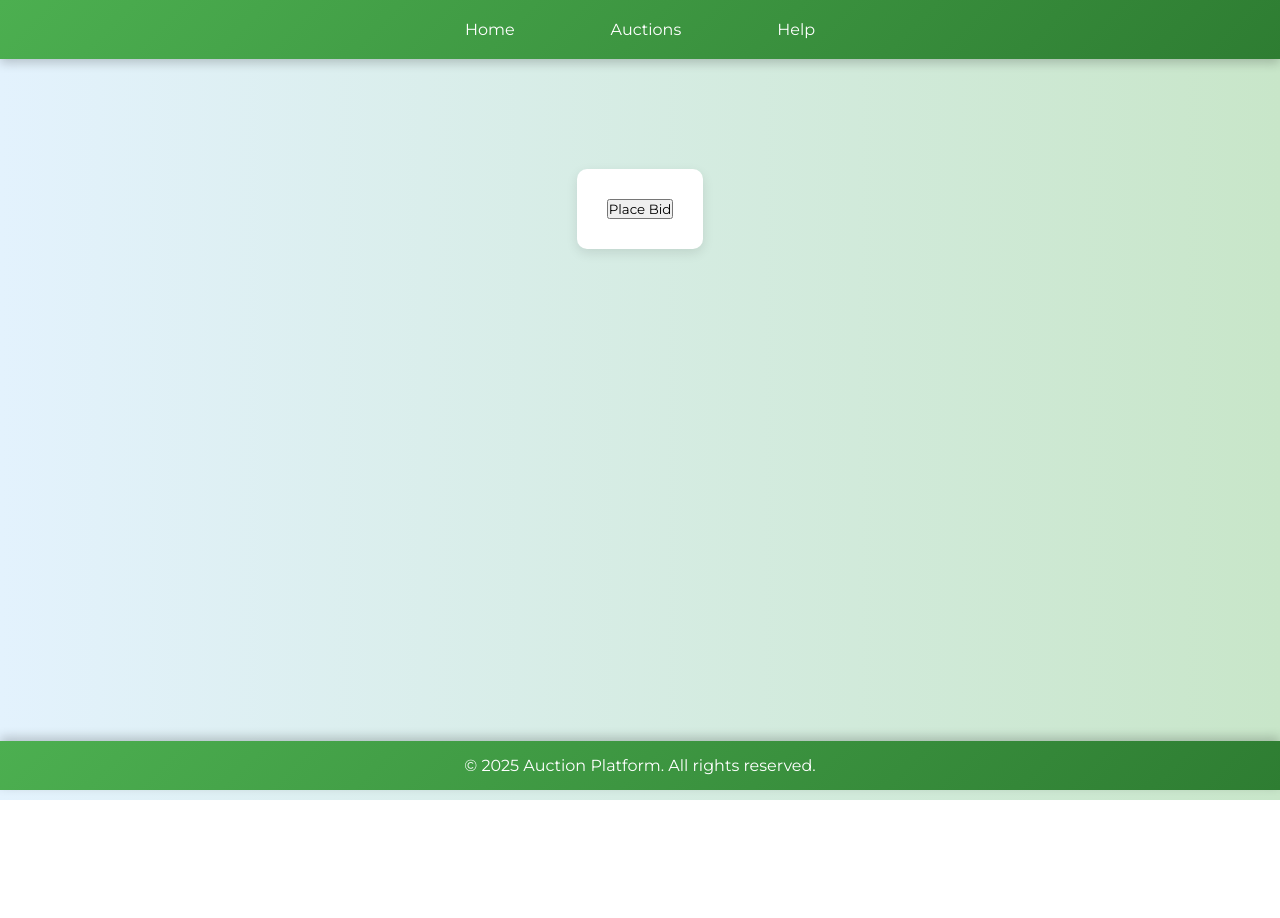
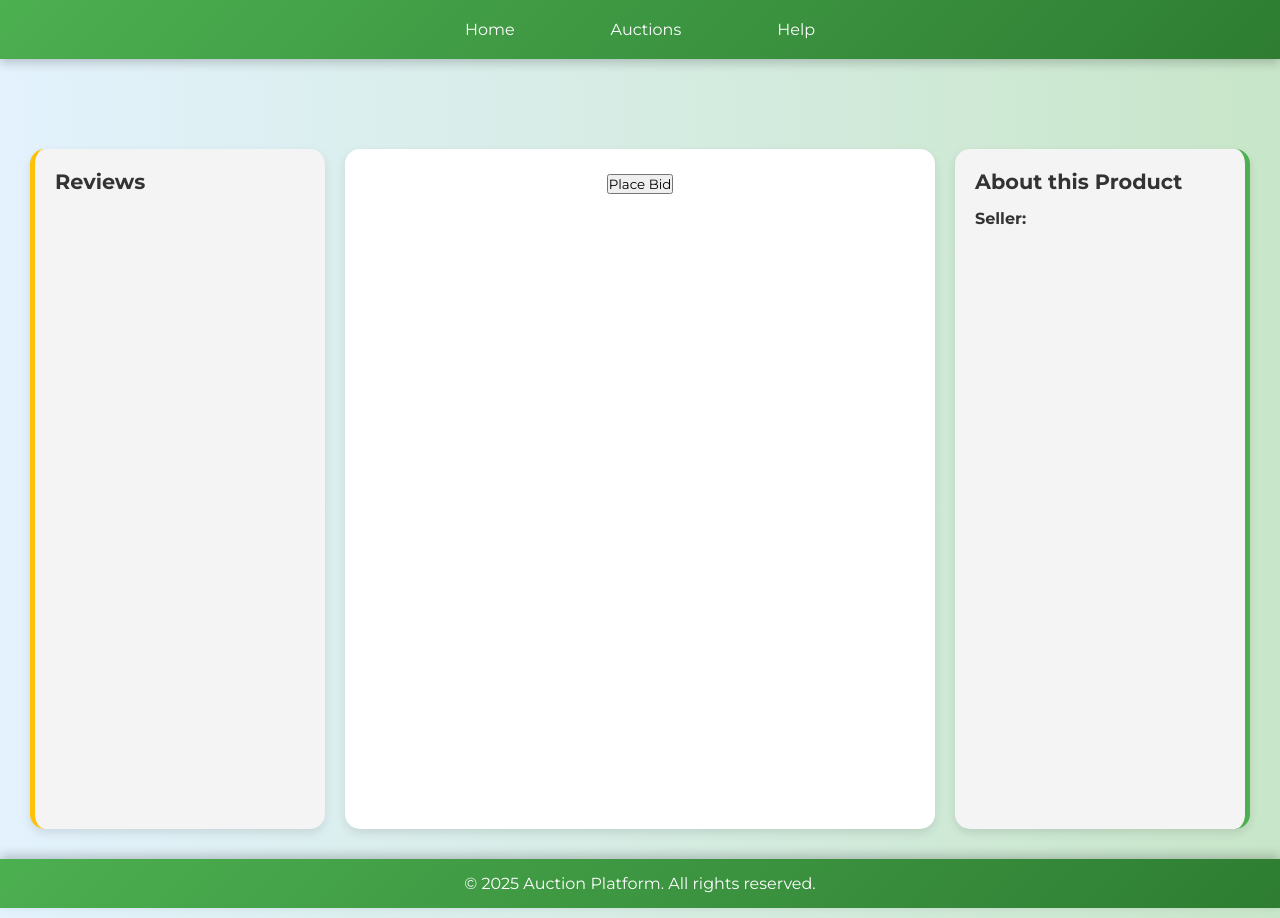
Before and after one commit to tharun-sankar29/Auction-Platform, a website: page public/html/item-details.html in a window 1280 px wide. Before the commit the page ends 800 px from the top, so only its background shows below. Drawn offline with Linux system fonts and the light colour scheme.

Commit message:
added review updated, item-details page

```diff
--- a/public/css/item-details.css
+++ b/public/css/item-details.css
@@ -17,15 +17,73 @@ body {
     display: flex;
 }
 
-#product-container {
-    background: white;
-    border-radius: 10px;
-    box-shadow: 0 4px 12px rgba(0, 0, 0, 0.1);
-    padding: 30px;
-    max-width: 500px;
-    margin: 40px auto;
+.grid-layout {
+    display: grid;
+    grid-template-columns: 1fr 2fr 1fr;
+    gap: 20px;
+    margin-top: 20px;
+    min-height: 85vh; /* ⬅️ Increased overall height */
+  }
+
+  /* Shared side box styles */
+  #reviews-section,
+  #about-section {
+    background-color: #f4f4f4;
+    padding: 20px;
+    border-radius: 15px;
+    box-shadow: 0 4px 10px rgba(0, 0, 0, 0.1);
+    overflow-y: auto;
+    max-height: 85vh;
+  }
+
+  /* Left: Reviews box */
+  #reviews-section {
+    border-left: 5px solid #ffc107;
+  }
+
+  #reviews-section h3 {
+    font-size: 1.3rem;
+    margin-bottom: 15px;
+    color: #333;
+  }
+
+  .review {
+    background-color: #fff;
+    border-radius: 8px;
+    padding: 10px 15px;
+    margin-bottom: 12px;
+    box-shadow: 0 2px 6px rgba(0, 0, 0, 0.05);
+  }
+
+  .review p {
+    margin: 5px 0;
+    font-size: 0.95rem;
+  }
+
+  /* Right: About box */
+  #about-section {
+    border-right: 5px solid #4CAF50;
+  }
+
+  #about-section h3 {
+    font-size: 1.3rem;
+    margin-bottom: 15px;
+    color: #333;
+  }
+
+  #about-section p {
+    font-size: 1rem;
+    margin-bottom: 10px;
+  }
+
+  #product-container {
     text-align: center;
-}
+    padding: 25px;
+    background-color: #fff;
+    border-radius: 15px;
+    box-shadow: 0 4px 10px rgba(0, 0, 0, 0.1);
+    height: auto;
+  }
 
 h2 {
     color: #2e7d32;
@@ -33,10 +91,11 @@ h2 {
     font-size: 28px;
 }
 
-img {
+#product-container img {
     max-width: 100%;
-    max-height: 350px;
-    object-fit: cover;
+    height: 500px;
+    max-height: 500px;
+    object-fit: contain;
     border-radius: 10px;
     margin-bottom: 20px;
 }
--- a/public/html/item-details.html
+++ b/public/html/item-details.html
@@ -21,15 +21,31 @@
     </header>
 
     <main>
-    <div class="container">
-        <div id="product-container">
+        <div class="container grid-layout">
+
+          <!-- Left: Reviews -->
+          <aside id="reviews-section">
+            <h3>Reviews</h3>
+            <div id="reviews-list">
+              <!-- Dynamically filled via JS -->
+            </div>
+          </aside>
+
+          <!-- Center: Product -->
+          <section id="product-container">
             <button id="placeBidButton">Place Bid</button>
+          </section>
+
+          <!-- Right: Product Description / Seller -->
+          <aside id="about-section">
+            <h3>About this Product</h3>
+            <p id="product-description"></p>
+            <p><strong>Seller:</strong> <span id="seller-name"></span></p>
+          </aside>
+
         </div>
-        <!-- <div class="desc">
-            <p>some description</p>
-        </div> -->
-    </div>
-    </main>
+      </main>
+
 
     <div id="bidModal">
         <div class="modal-content">
--- a/public/js/product.js
+++ b/public/js/product.js
@@ -5,11 +5,28 @@ window.renderProductPage = async function(auction_id) {
 
         const auction = await res.json();
         const productContainer = document.getElementById("product-container");
+        document.getElementById("product-description").textContent = auction.description;
+        document.getElementById("seller-name").textContent = auction.sellerName || "Unknown";
+
+        const reviewsList = document.getElementById('reviews-list');
+
+        auction.feedbacks.forEach(feedback => {
+        const div = document.createElement('div');
+        div.className = 'review';
+        div.innerHTML = `
+            <p>⭐ ${feedback.Stars}</p>
+            <p>${feedback.description}</p>
+            <small>${new Date(feedback.createdAt).toLocaleString()}</small>
+        `;
+        reviewsList.appendChild(div);
+        });
+
+
 
         // ✅ Render auction data including the "Place Bid" button
         productContainer.innerHTML = `
         <h2>${auction.title}</h2>
-        <img src="${auction.img}" alt="${auction.title}" style="width: 100%; max-height: 300px;">
+        <img src="${auction.img}" alt="${auction.title}" style="width: 100%;">
         <p id="currentBid">Current Bid: $${auction.bids.length > 0
             ? Math.max(...auction.bids.map(bid => bid.amount))
             : auction.price}</p>
--- a/server/authRouting.js
+++ b/server/authRouting.js
@@ -140,7 +140,8 @@ router.get('/paymentPage', async (req, res) => {
       console.error(err);
       res.status(500).send("Server error.");
     }
-  });
+});
+
 
 
 module.exports = router;
```
